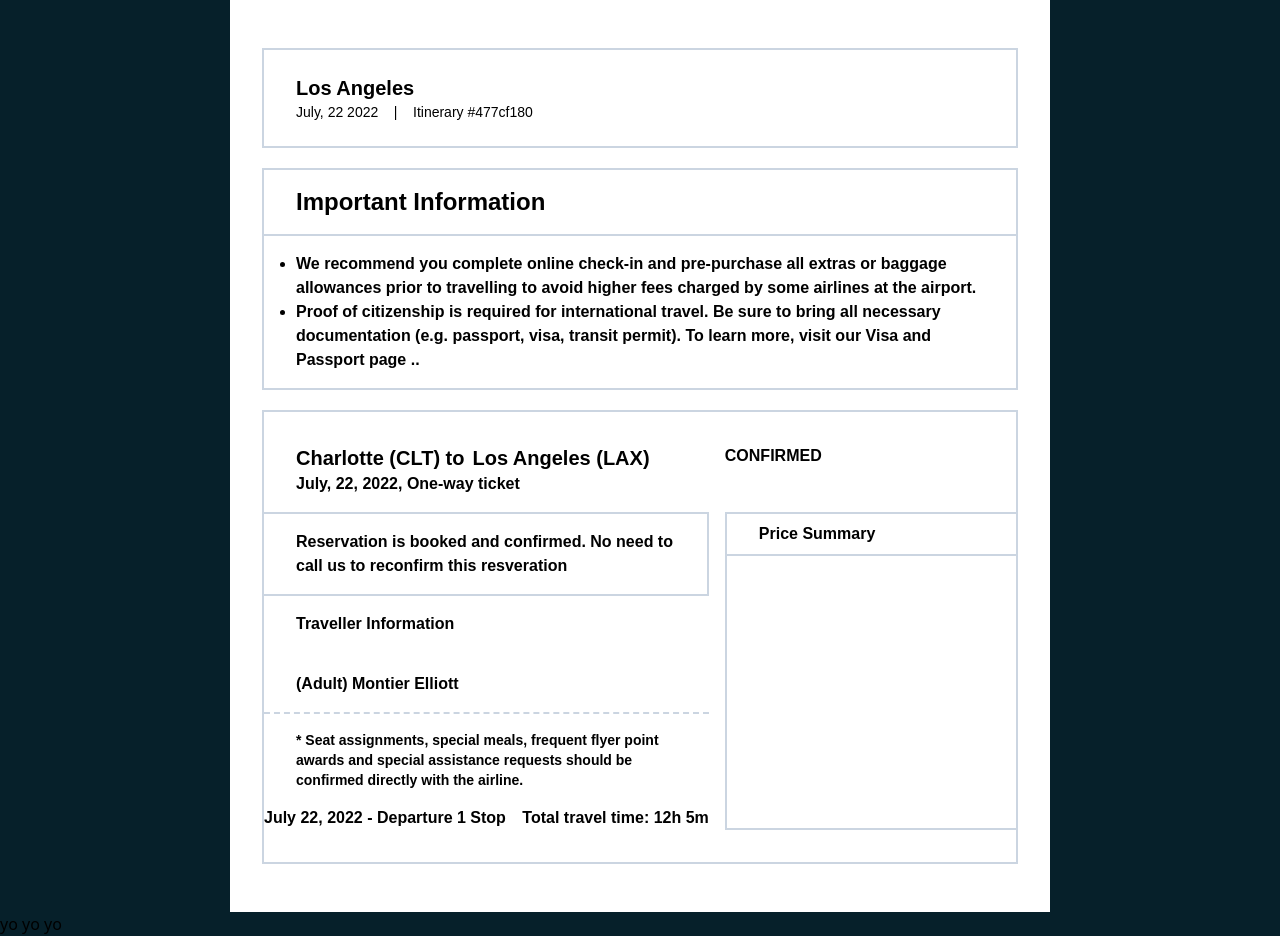
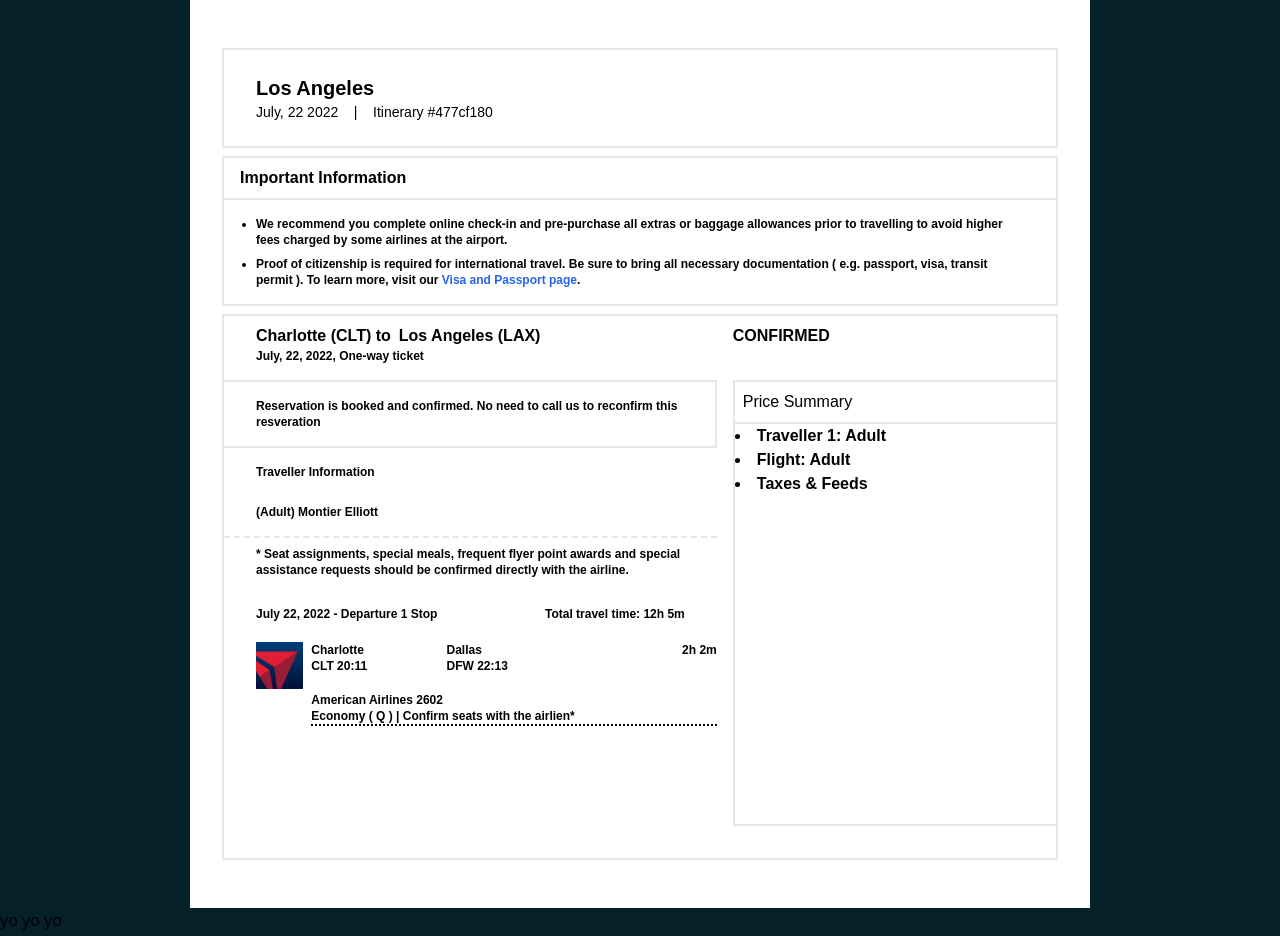
Before and after one commit to monty-src/fakemyflight, a Next.js app: page /pdf in a window 1280 px wide. Built offline with nearby package versions, Linux system fonts and the light colour scheme.

Commit message:
more pdf updates

```diff
--- a/pages/pdf.js
+++ b/pages/pdf.js
@@ -1,6 +1,9 @@
 import Script from 'next/script';
+import Image from 'next/image';
 import React, {useEffect, createRef} from 'react';
 import { ArrowRightIcon } from '@heroicons/react/outline';
+
+import Delta from '../public/delta.png';
 
 const pdfPage = () => {
 
@@ -34,53 +37,96 @@ const pdfPage = () => {
             onLoad={() => {
                 console.log('jspdf')
             }}/>
-            <div className="container w-[820px] bg-white p-8 py-12 font-['Arial'] font-bold" id="ok">
-                <div className="p-8 py-6 border-slate-300 border-solid border-2">
+            <div className="
+                p-8 py-12
+                container w-[900px] bg-white
+                font-['Arial'] font-bold" id="ok">
+                <div className="
+                    mb-2
+                    p-8 py-6
+                    border-gray-200 border-solid border-2">
                     <p className="text-xl">Los Angeles</p>
                     <p className="text-sm font-normal">July, 22 2022&nbsp;&nbsp;&nbsp;&nbsp;|&nbsp;&nbsp;&nbsp;&nbsp;Itinerary #477cf180</p>
                 </div>
-                <div className="mt-5 p-8 py-4 border-slate-300 border-solid border-2 border-b-0">
-                    <p className="text-2xl">Important Information</p>
+                <div className="
+                    p-4 py-2 border-gray-200 border-solid border-2 border-b-0">
+                    <p className="text-md">Important Information</p>
                 </div>
-                <div className="p-8 py-4 border-slate-300 border-solid border-2">
-                    <ul className="list-disc">
+                <div className="
+                    p-8 py-4 mb-2
+                    border-gray-200 border-solid border-2">
+                    <ul className="list-disc text-xs flex flex-col gap-y-2">
                         <li>We recommend you complete online check-in and pre-purchase all extras or baggage allowances prior to travelling to
                         avoid higher fees charged by some airlines at the airport.</li>
-                        <li>Proof of citizenship is required for international travel. Be sure to bring all necessary documentation (e.g. passport,
-                        visa, transit permit). To learn more, visit our Visa and Passport page ..</li>
+                        <li>Proof of citizenship is required for international travel. Be sure to bring all necessary documentation ( e.g. passport,
+                        visa, transit permit ). To learn more, visit our <span className="text-blue-600">Visa and Passport page</span>.</li>
                     </ul>
                 </div>
-                <div className="grid grid-cols-5 gap-4 mt-5 pb-8 border-slate-300 border-solid border-2">
-                    <div className="col-span-3 pt-8 pl-8 flex flex-wrap gap-x-2 text-xl">
+                <div className="
+                    grid grid-cols-5 gap-4
+                    pb-8
+                    border-gray-200 border-solid border-2">
+                    <div className="col-span-3 pt-2 pl-8 flex flex-wrap gap-x-2 text-md">
                         <p>Charlotte (CLT) to</p>
                         <p>Los Angeles (LAX)</p>
-                        <p className="basis-full text-base font-semibold">July, 22, 2022, One-way ticket</p>
+                        <p className="basis-full text-xs font-semibold">July, 22, 2022, One-way ticket</p>
                     </div>
-                    <div className="col-span-2 pt-8">
+                    <div className="col-span-2 pt-2">
                         <p className="font-bold text-md">CONFIRMED</p>
                     </div>
-                    <div className="col-span-3">
-                        <div className="px-8 py-4 border-slate-300 border-solid border-2 border-l-0">
+                    <div className="col-span-3 text-xs">
+                        <div className="px-8 py-4 border-gray-200 border-solid border-2 border-l-0">
                             <p className="font-bold">Reservation is booked and confirmed. No need to call us to reconfirm this resveration</p>
                         </div>
-                        <div className="pl-8 pt-4 border-dashed border-slate-300 border-b-2">
-                            <p className="mb-5">Traveller Information</p>
-                            <ul className="p-4 pl-0">
+                        <div className="pl-8 pt-4 border-dashed border-gray-200 border-b-2">
+                            <p className="mb-2">Traveller Information</p>
+                            <ul className="py-4">
                                 <li>(Adult) Montier Elliott</li>
                             </ul>
                         </div>
                         <div>
-                            <p className="p-8 py-4 text-sm">* Seat assignments, special meals, frequent flyer point awards and special
+                            <p className="p-8 py-2 text-xs">* Seat assignments, special meals, frequent flyer point awards and special
 assistance requests should be confirmed directly with the airline.</p>
-                            <div className="flex justify-between">
+                            <div className="px-8 my-5 flex justify-between">
                                 <p>July 22, 2022 - Departure 1 Stop</p>
                                 <p>Total travel time: 12h 5m</p>
                             </div>
                         </div>
+                        <div className="grid grid-rows-4 grid-flow-col gap-y-4 gap-x-2 pl-8">
+                            <div className="row-span-4">
+                            <Image
+                                layout="responsive"
+                                src={Delta}
+                                alt="Picture of the author"
+                                />
+                            </div>
+                            <div className="col-span-3 flex">
+                                <div className="basis-2/6">
+                                    <p>Charlotte</p>
+                                    <p>CLT 20:11</p>
+                                </div>
+                                <div className="basis-2/6">
+                                    <p>Dallas</p>
+                                    <p>DFW 22:13</p>
+                                </div>
+                                <div className="basis-2/6">
+                                    <p className="text-right">2h 2m</p>
+                                </div>
+                            </div>
+                            <div className="col-span-3 border-black border-dotted border-b-2 ">
+                                <p>American Airlines 2602</p>
+                                <p>Economy ( Q ) | Confirm seats with the airlien*</p>
+                            </div>
+                        </div>
                     </div>
-                    <div className="col-span-2 border-slate-300 border-solid border-2 border-r-0">
-                        <div className="py-2 border-slate-300 border-solid border-b-2">
-                            <p className="ml-8 ">Price Summary</p>
+                    <div className="col-span-2 border-gray-200 border-solid border-2 border-r-0">
+                        <div className="py-2 border-gray-200 border-solid border-b-2">
+                            <p className="ml-2 font-thin">Price Summary</p>
+                        </div>
+                        <div>
+                            <li>Traveller 1: Adult</li>
+                            <li>Flight: Adult</li>
+                            <li>Taxes &amp; Feeds </li>
                         </div>
                     </div>
                 </div>
```
Also changed, not shown: public/delta.png (added).
